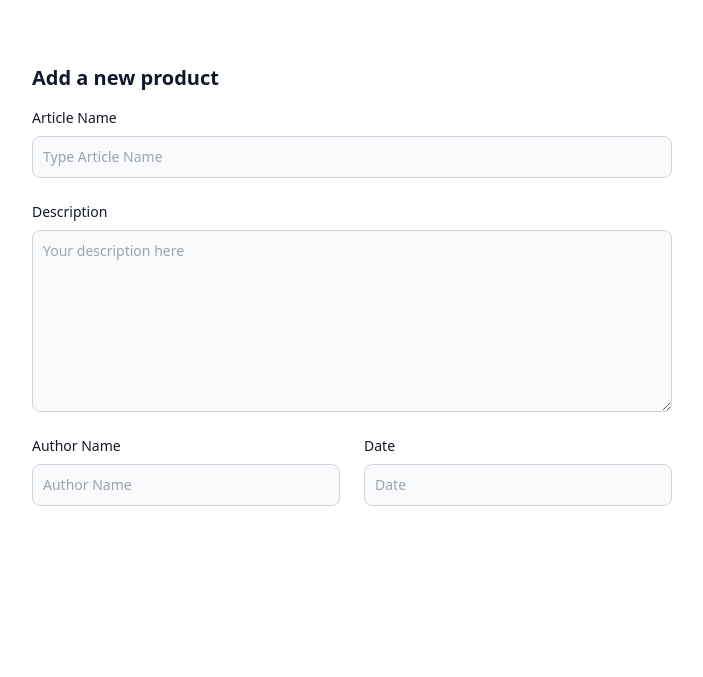
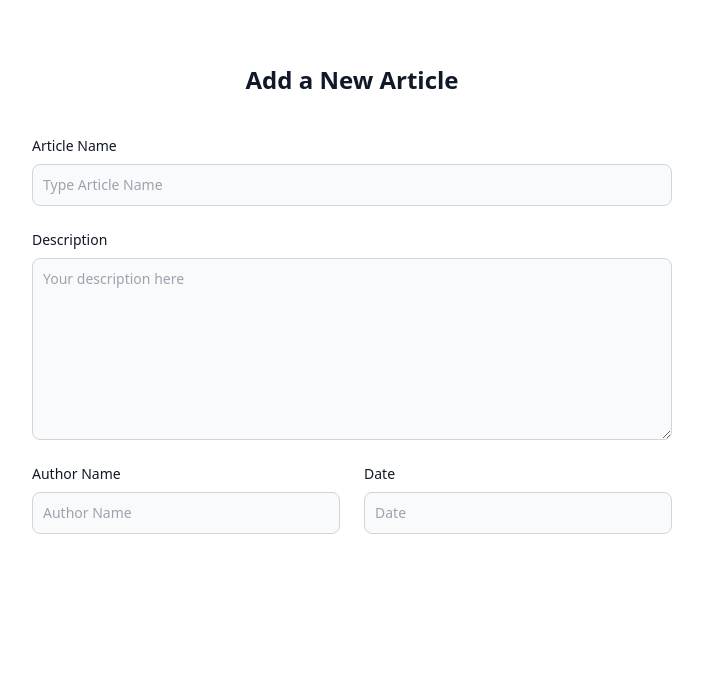
Before and after one commit to Rashminda121/NSpace, a PHP site: page /student/Addarticle.php in a window 1280 px wide. Shown: the part 57-734 px from the top of the page, without its empty margins (288-991 px from the left). Run offline with PHP 8.4, Linux system fonts and the light colour scheme; some libraries are stand-ins or nearby versions.

Commit message:
article form updated

```diff
--- a/student/Addarticle.php
+++ b/student/Addarticle.php
@@ -11,7 +11,8 @@
 
     <section class="bg-white dark:bg-gray-900">
   <div class="py-8 px-4 mx-auto max-w-2xl lg:py-16">
-      <h2 class="mb-4 text-xl font-bold text-gray-900 dark:text-white">Add a new product</h2>
+      <h2 class="mb-4 text-2xl font-bold text-gray-900 dark:text-white"><center>Add a New Article</center></h2>
+      <br>
       <form action="#">
           <div class="grid gap-4 sm:grid-cols-2 sm:gap-6">
               <div class="sm:col-span-2">
```
